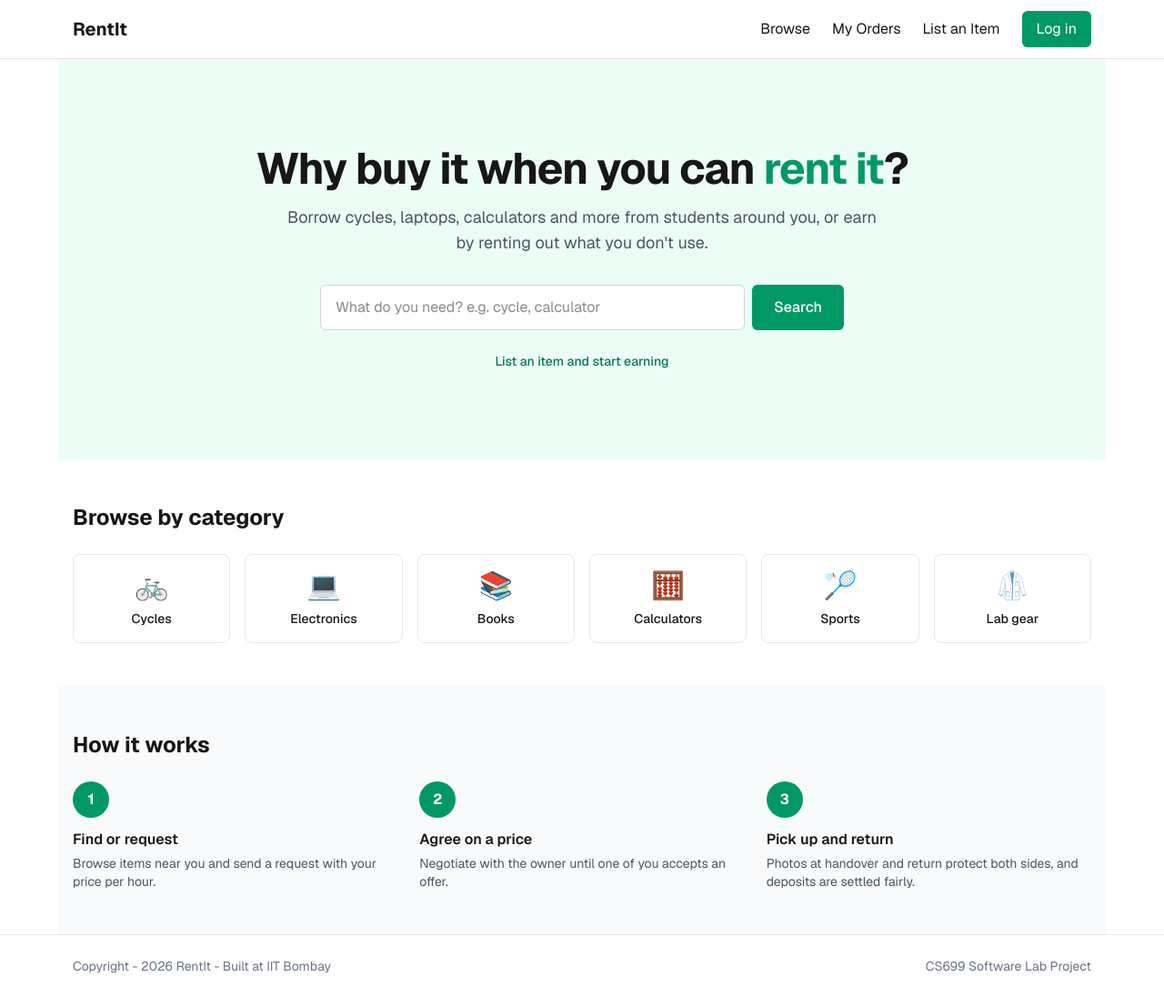
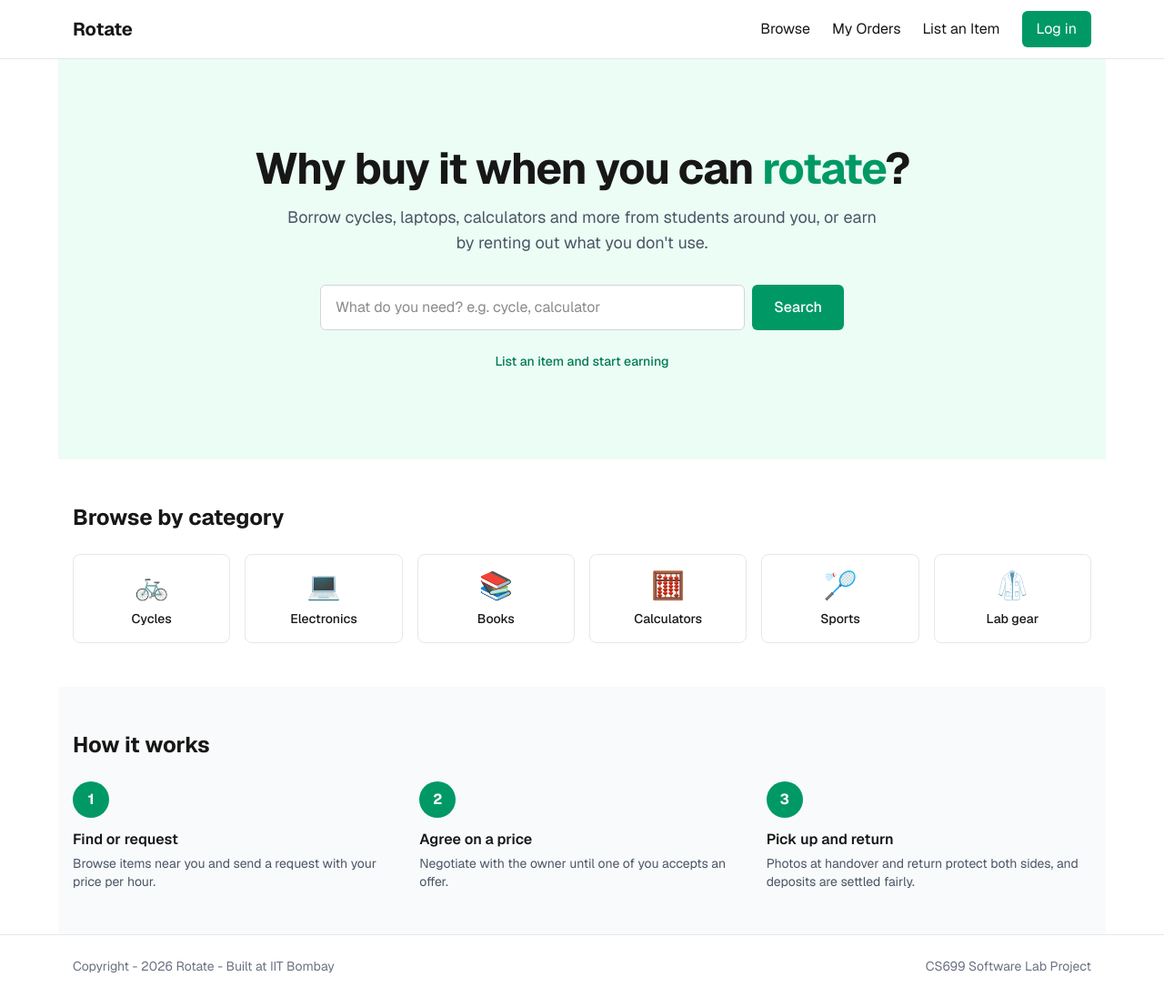
Before and after one commit to theMr17/rotate-frontend, a Next.js app: page / in a window 1280 px wide. Shown: the whole page at 91% size. Built offline with nearby package versions, Linux system fonts and the light colour scheme.

Commit message:
Update branding from "RentIt" to "Rotate" across layout, footer, navbar, and hero components

```diff
--- a/app/layout.tsx
+++ b/app/layout.tsx
@@ -15,7 +15,7 @@ const geistMono = Geist_Mono({
 });
 
 export const metadata: Metadata = {
-  title: "RentIt",
+  title: "Rotate",
   description: "Rent anything from people around you.",
 };
 
--- a/components/Footer.tsx
+++ b/components/Footer.tsx
@@ -2,7 +2,7 @@ export default function Footer() {
   return (
     <footer className="border-t border-gray-200">
       <div className="mx-auto flex max-w-6xl flex-col gap-2 px-4 py-6 text-sm text-gray-500 sm:flex-row sm:justify-between">
-        <p>Copyright - {new Date().getFullYear()} RentIt - Built at IIT Bombay</p>
+        <p>Copyright - {new Date().getFullYear()} Rotate - Built at IIT Bombay</p>
         <p>CS699 Software Lab Project</p>
       </div>
     </footer>
--- a/components/Navbar.tsx
+++ b/components/Navbar.tsx
@@ -11,7 +11,7 @@ export default function Navbar() {
     <header className="border-b border-gray-200">
       <nav className="mx-auto flex max-w-6xl items-center justify-between px-4 py-3">
         <Link href="/" className="text-xl font-bold">
-          RentIt
+          Rotate
         </Link>
         <div className="flex items-center gap-6">
           {links.map((link) => (
--- a/components/home/Hero.tsx
+++ b/components/home/Hero.tsx
@@ -5,7 +5,7 @@ export default function Hero() {
     <section className="bg-emerald-50">
       <div className="mx-auto max-w-6xl px-4 py-16 text-center sm:py-24">
         <h1 className="text-4xl font-bold tracking-tight sm:text-5xl">
-          Why buy it when you can <span className="text-emerald-600">rent it</span>?
+          Why buy it when you can <span className="text-emerald-600">rotate</span>?
         </h1>
         <p className="mx-auto mt-4 max-w-2xl text-lg text-gray-600">
           Borrow cycles, laptops, calculators and more from students around you,
```
